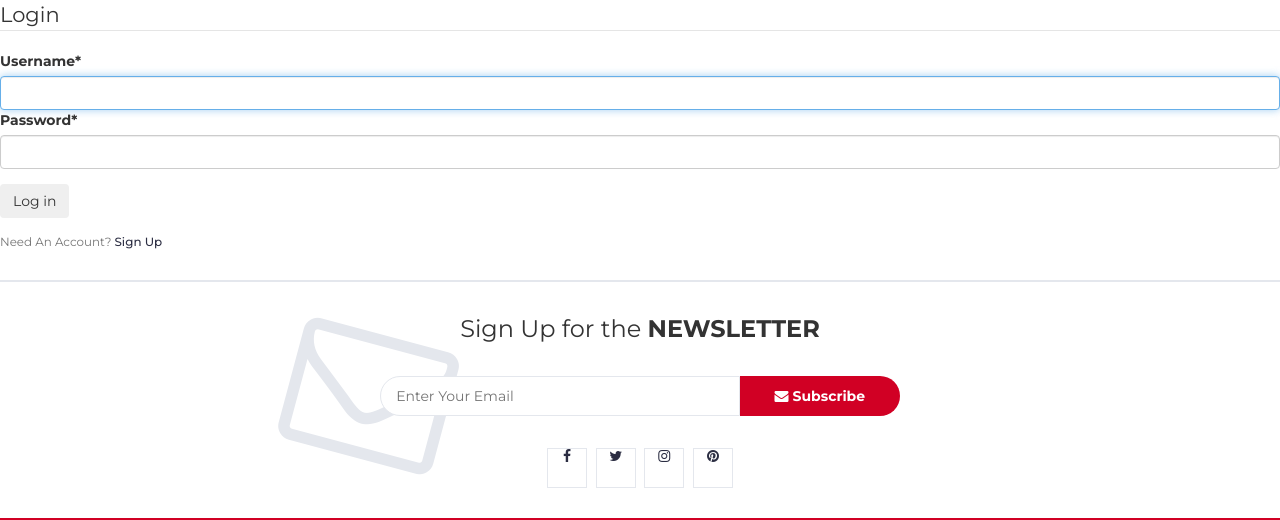
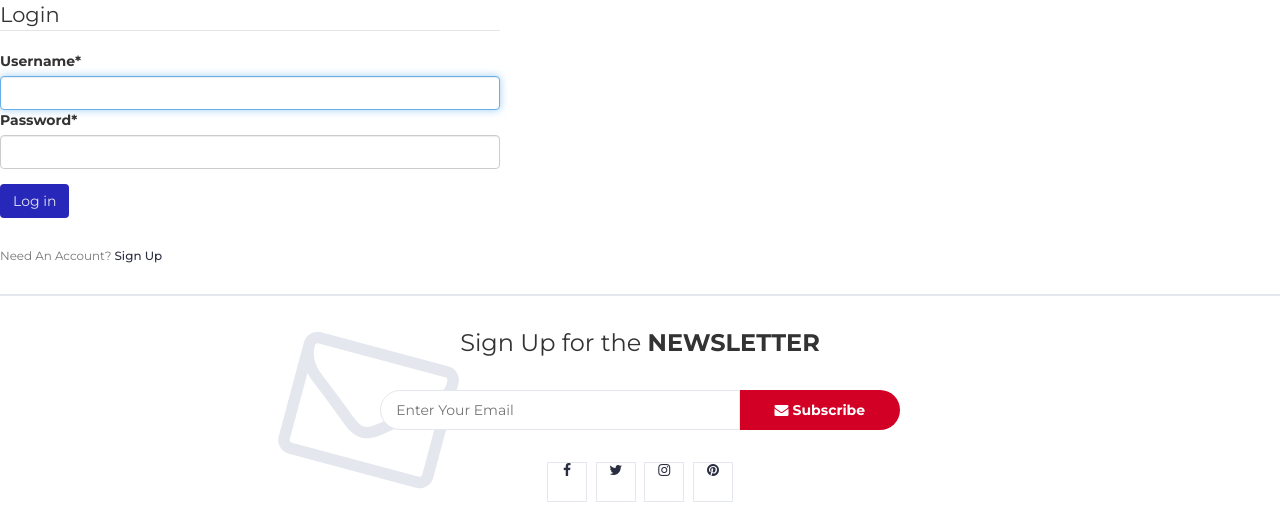
Before and after one commit to matthewkuria/Eshop, a Django app: page /login/ in a window 1280 px wide. Shown: the part 221-741 px from the top of the page. Run offline with Django 5.2, Linux system fonts and the light colour scheme; some libraries are stand-ins or nearby versions.

Commit message:
Customise the login form

```diff
--- a/store/static/mycss/style.css
+++ b/store/static/mycss/style.css
@@ -2096,8 +2096,22 @@
   font-size: 36px;
   display: block;
 }
-
-
+/*=========================================================
+	13 -> LOGIN
+===========================================================*/
+.content-section{
+  display: flex;
+  flex-direction: column;
+  justify-content: center;
+  width: 100vw;
+}
+.content-section .form-group{
+  max-width: 500px;
+}
+.content-section .form-group .btn{
+  background-color: rgb(39, 39, 186);
+  color: #E4E7ED;
+}
 
 /*=========================================================
 	13 -> RESPONSIVE
```
Also changed, not shown: db.sqlite3.
